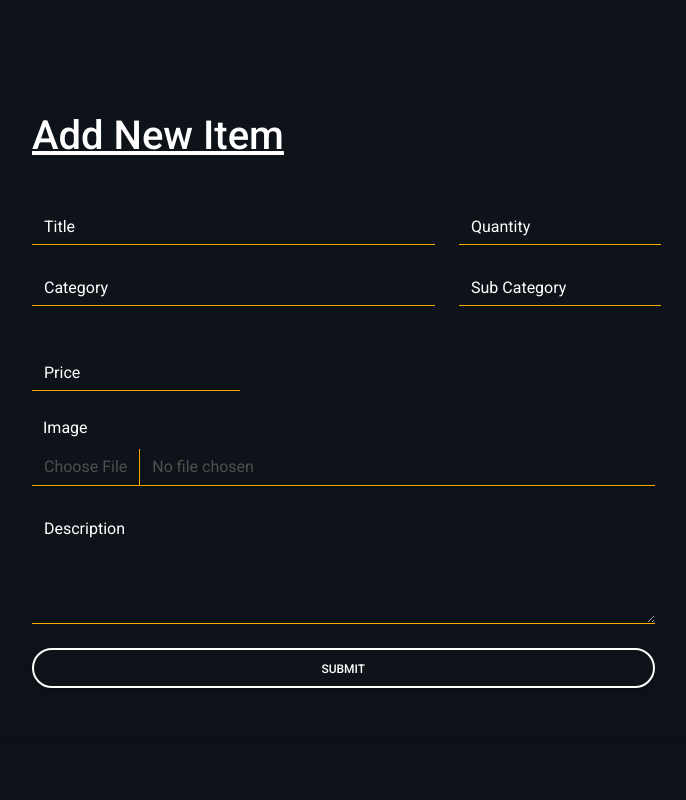
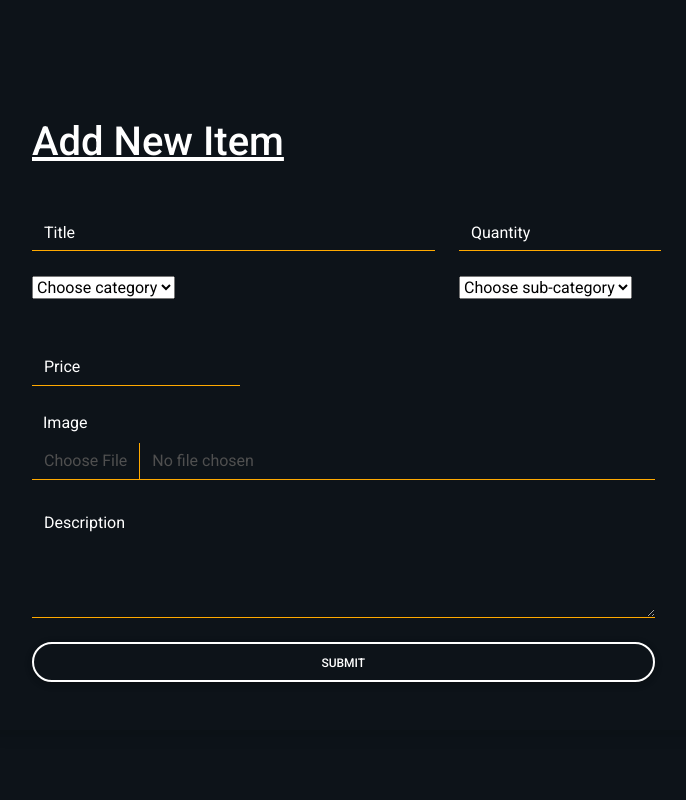
Before and after one commit to Leo-Bikuri/ecommerce-site, a CodeIgniter 4 app: template app/Views/Admin/additem.php in a window 1280 px wide; the page is wider, and only the part inside the window is pictured. Shown: that part, without its empty margins (243-929 px from the left). Run offline with PHP 8.4 and a stand-in for CodeIgniter, Linux system fonts and the light colour scheme; the template is opened without the code that fills it, so the values that code supplies are empty; some libraries are stand-ins or nearby versions.

Commit message:
Commit number something

```diff
--- a/app/Views/Admin/additem.php
+++ b/app/Views/Admin/additem.php
@@ -42,14 +42,24 @@
                     <div class="row">
                         <div class="col-12 col-md-6 mb-4">
                             <div class="form-outline mb-4">
-                                <input type="text" id="form6Example3" class="form-control border-bottom border-warning rounded-0 w-100" />
-                                <label class="form-label text-white" for="form6Example3">Category</label>
+                              <select class="mdb-select md-form select">
+                                <option value="" disabled selected>Choose category</option>
+                                <option value="1">Men</option>
+                                <option value="2">Women</option>
+                                <option value="3">Children</option>
+                                <option value="3">Pets</option>
+                              </select>
                             </div>
                         </div>
                         <div class="col-12 col-md-6 mb-4">
                             <div class="form-outline">
-                                <input type="text" id="form6Example4" class="form-control border-bottom border-warning rounded-0 w-50" />
-                                <label class="form-label text-white" for="form6Example4">Sub Category</label>
+                                <select class="mdb-select md-form select sub">
+                                    <option value="" disabled selected>Choose sub-category</option>
+                                    <option value="1">Men</option>
+                                    <option value="2">Women</option>
+                                    <option value="3">Children</option>
+                                    <option value="3">Pets</option>
+                                </select>
                             </div>
                         </div>
                     </div>
@@ -84,5 +94,9 @@
     </div>
   </div>
 </section>
+<script>
+
+
+</script>
 </body>
 </html>
```
